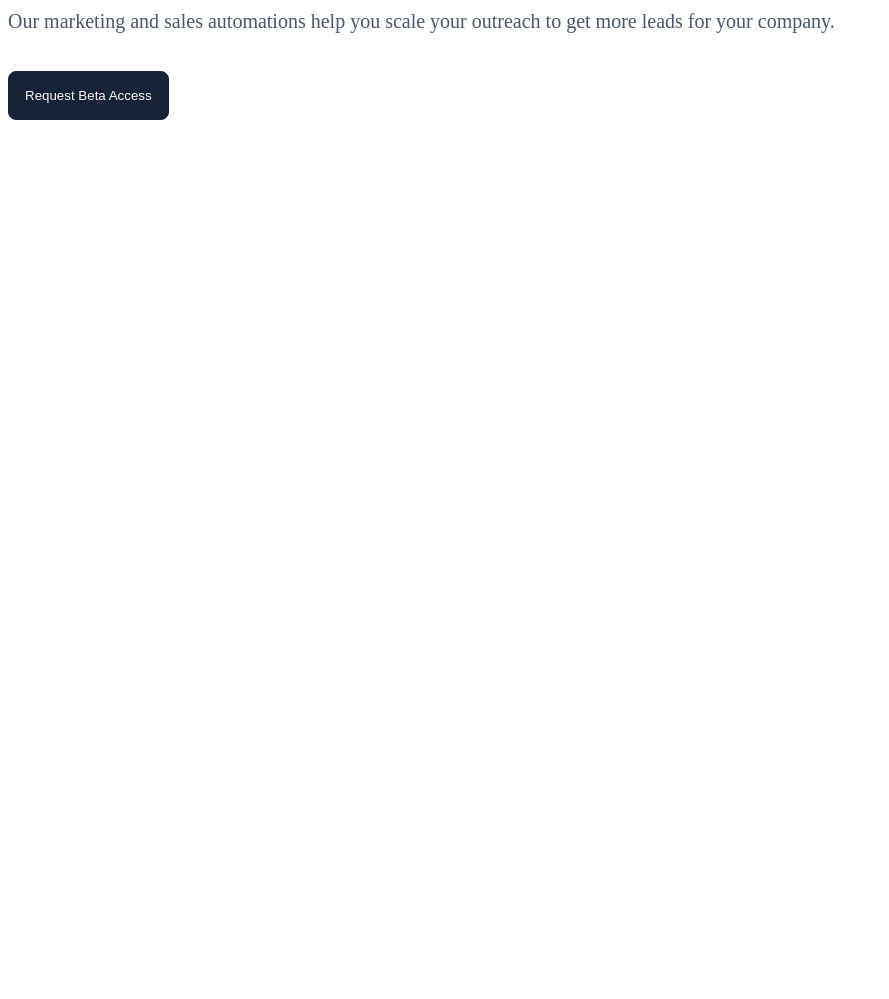
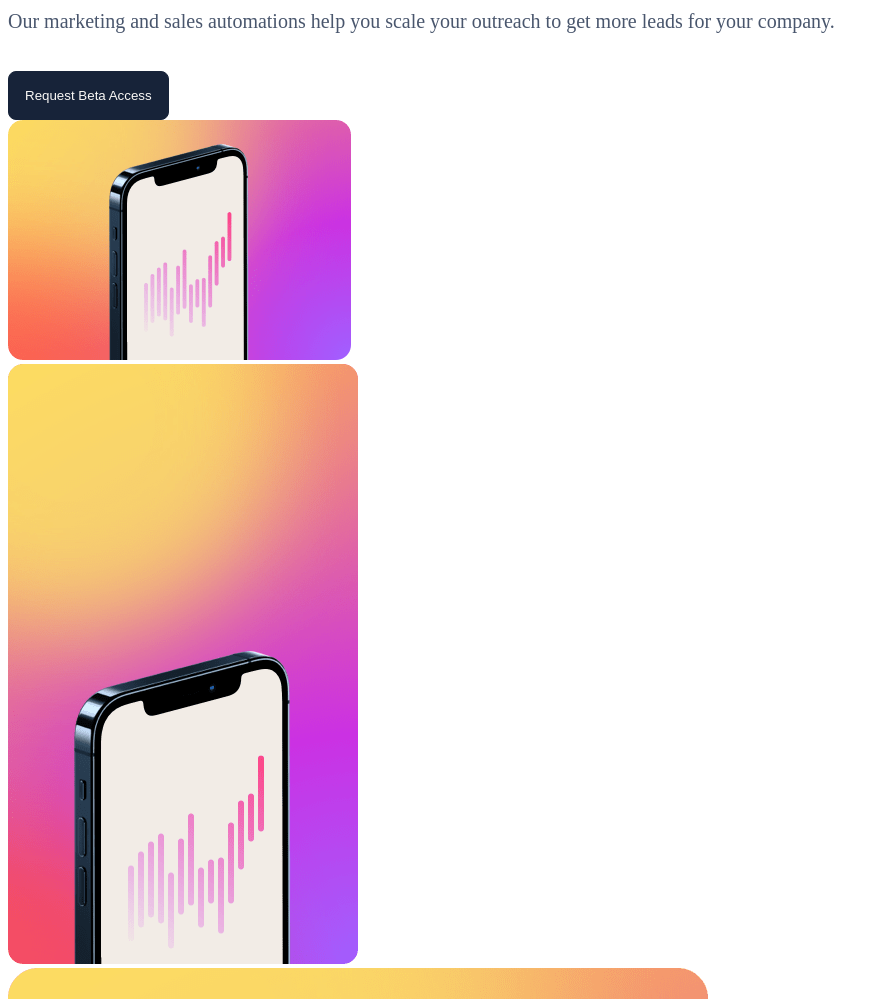
Before and after one commit to SwamiTheDev/Zen-Zone, a plain HTML site: page index.html in a window 1280 px wide. Shown: the part 300-1299 px from the top of the page, without its empty margins (0-889 px from the left). Before the commit the page ends 800 px from the top, so only its background shows below. Drawn offline with Linux system fonts and the light colour scheme.

Commit message:
hero container content upload

```diff
--- a/index.html
+++ b/index.html
@@ -23,6 +23,7 @@
     <main>
         <div class="desktop-view">
             <div class="tablet-config">
+
                 <section class="mission">
                     <div class="main-header">
                         <div class="curved-line">
@@ -37,6 +38,19 @@
                     </p>
                     <button class="btn mission-btn">Request Beta Access</button>
                 </section>
+
+                <section class="hero">
+                    <div class="hero-img-container">
+                        <img class="mobile-hero-img" src="./images/image-hero-landscape.png" alt="Loading">
+                    </div>
+                    <div class="tablet-hero-img-container">
+                        <img class="tablet-hero-img" src="./images/image-hero-portrait.png" alt="Loading">
+                    </div>
+                    <div class="destktop-hero-img-container">
+                        <img class="desktop-hero-img" src="./images/image-hero-portrait@2x.png" alt="Loading">
+                    </div>
+                </section>
+
             </div>
         </div>
     </main>
```
Also changed, not shown: images/image-hero-landscape.png (added), images/image-hero-portrait.png (added), images/image-hero-portrait@2x.png (added).
